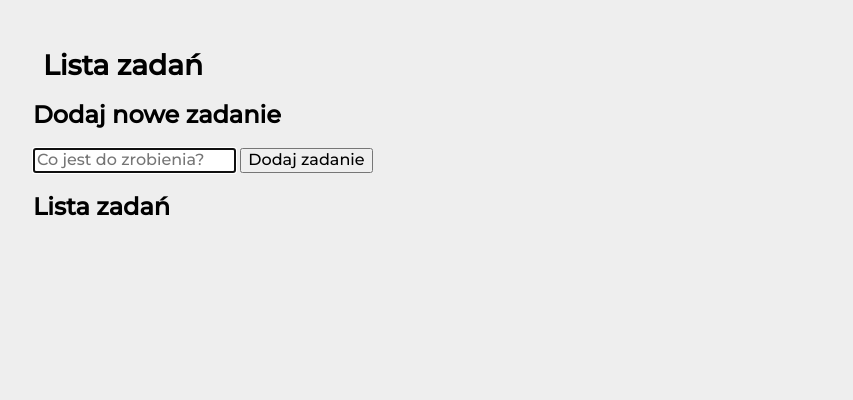
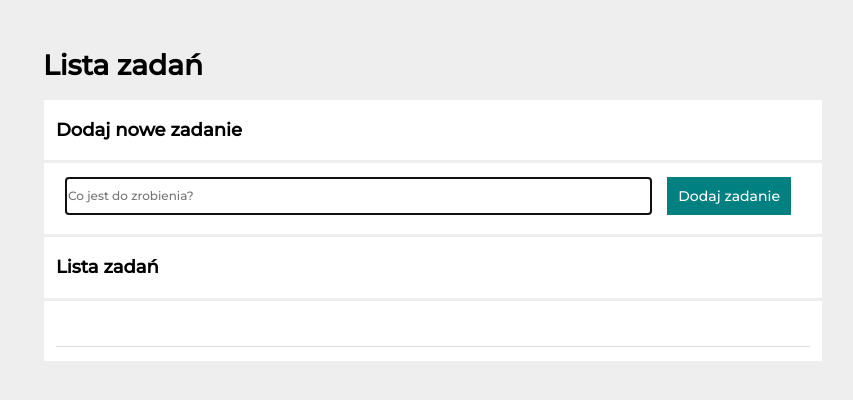
Before and after one commit to taniamishakova/to-do-list, a plain HTML site: page indeks.html in a window 1280 px wide. Shown: the whole page, without its empty margins (207-1060 px from the left). Drawn offline with nearby package versions, Linux system fonts and the light colour scheme.

Commit message:
new css links added

```diff
--- a/indeks.html
+++ b/indeks.html
@@ -10,6 +10,9 @@
         integrity="sha512-NhSC1YmyruXifcj/KFRWoC561YpHpc5Jtzgvbuzx5VozKpWvQ+4nXhPdFgmx8xqexRcpAglTj9sIBWINXa8x5w=="
         crossorigin="anonymous" />
     <link href="css/style.css" rel="stylesheet">
+    <link href="css/container.css" rel="stylesheet">
+    <link href="css/form.css" rel="stylesheet">
+    <link href="css/taskList.css" rel="stylesheet">
     <script defer src="js/script.js"></script>
     <link rel="preconnect" href="https://fonts.gstatic.com">
     <link href="https://fonts.googleapis.com/css2?family=Montserrat:wght@300;500&display=swap" rel="stylesheet">
```
